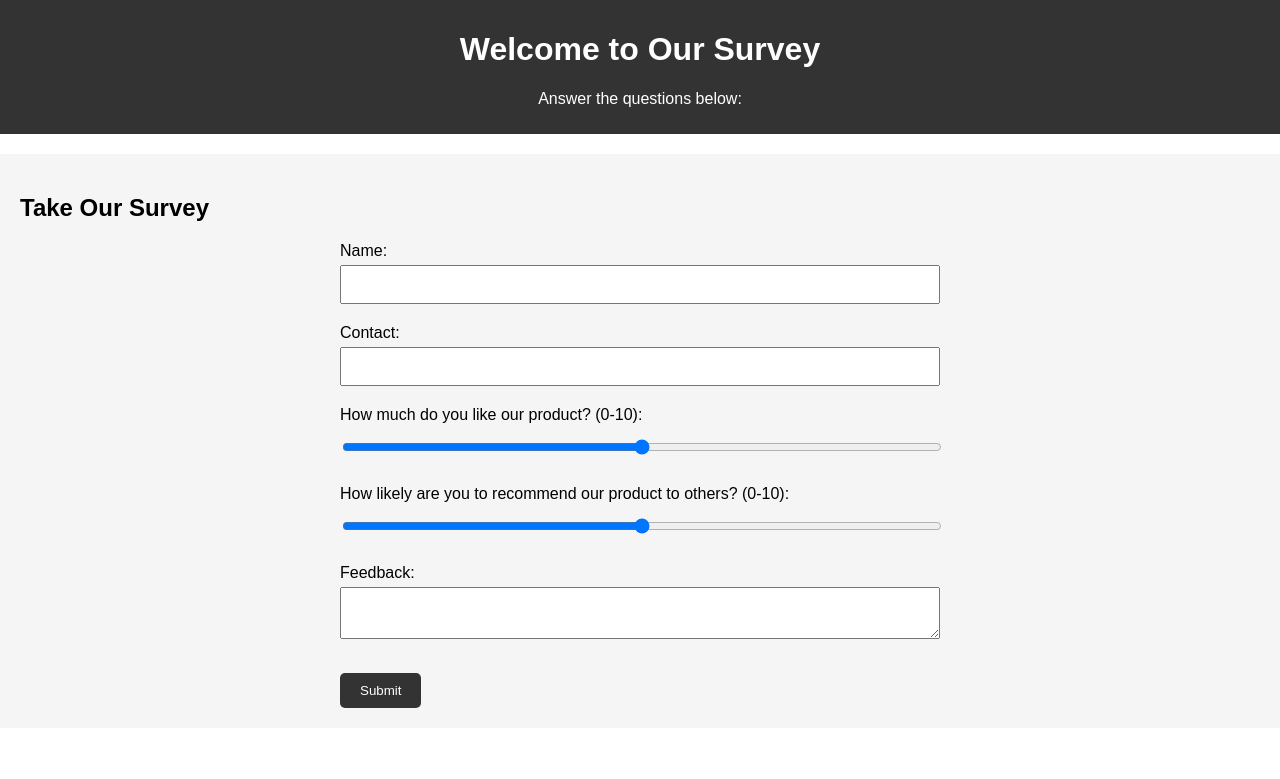
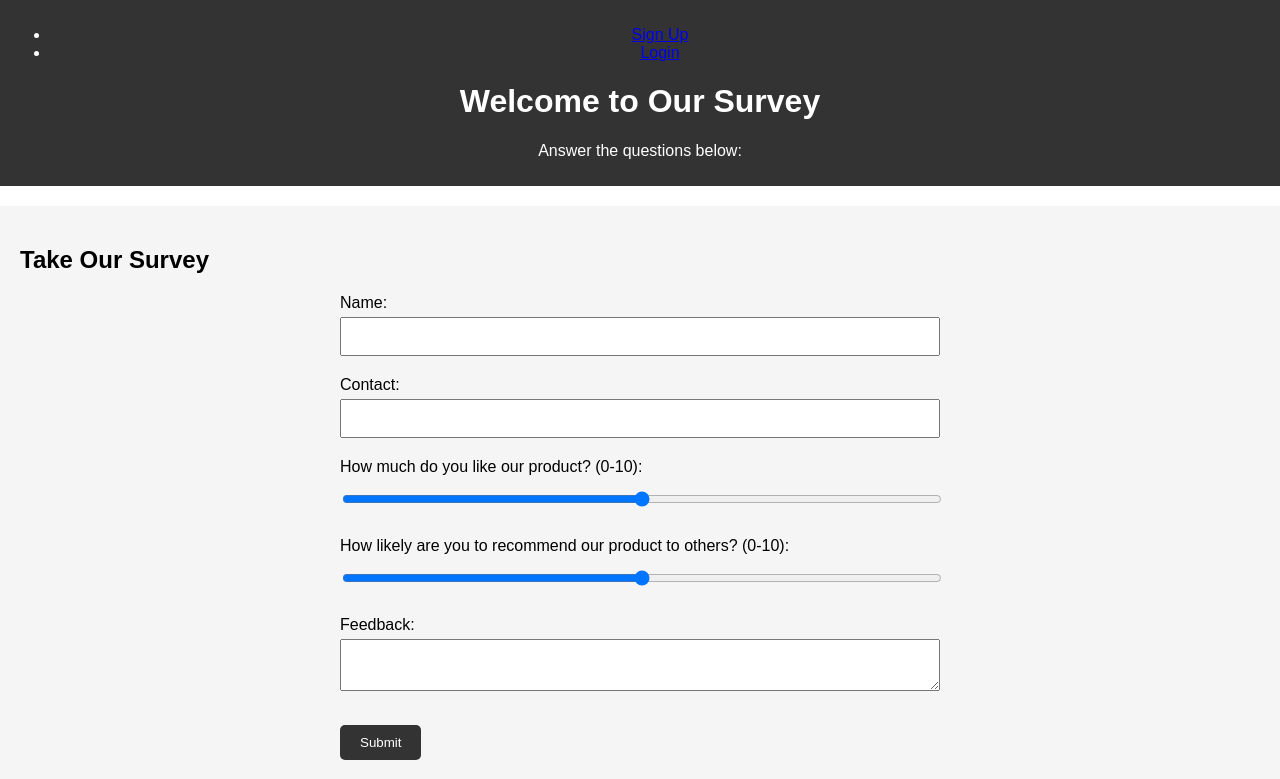
Before and after one commit to Gautamhirawat/NPS, a Django app: page / in a window 1280 px wide. Shown: the top 779 px of the page. Run offline with Django 4.2, Linux system fonts and the light colour scheme.

Commit message:
Update home.html

```diff
--- a/NPS-SECURE-SYSTEM-ishika/devnev_nps/nps/templates/nps/home.html
+++ b/NPS-SECURE-SYSTEM-ishika/devnev_nps/nps/templates/nps/home.html
@@ -8,10 +8,16 @@
     <link rel="stylesheet" href="{% static 'home.css' %}">
     <script src="https://code.jquery.com/jquery-3.6.0.min.js"></script>
     <script src="{% static 'home.js' %}" defer></script>
-    <title>Modern Home</title>
+    <title> Home</title>
 </head>
 <body>
     <header>
+        <nav>
+            <ul class="nav-links">
+                <li><a href="{% url 'signup' %}">Sign Up</a></li>
+                <li><a href="{% url 'login' %}">Login</a></li>
+            </ul>
+        </nav>
         <h1>Welcome to Our Survey</h1>
         <p>Answer the questions below:</p>
     </header>
```
